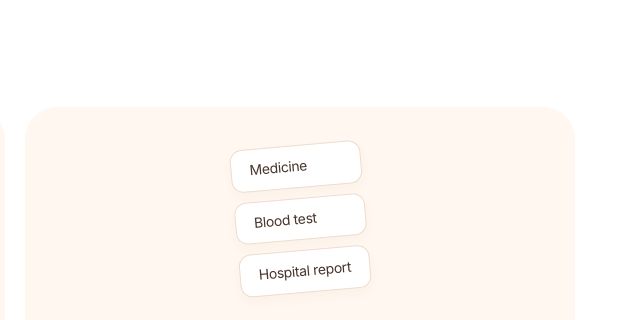
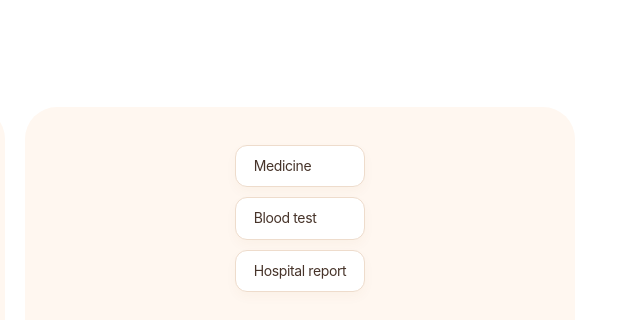
Before and after one commit to namtrantrandinh-sys/pharmasnap-web, a website: page index.html in a window 1280 px wide. Shown: the part 10120-10440 px from the top of the page, 625-1265 px from the left. Drawn offline with Linux system fonts and the light colour scheme.

Commit message:
Straighten document preview labels

```diff
--- a/_preview.css
+++ b/_preview.css
@@ -7,7 +7,7 @@
 .pfs-preview-card h3 { font-size:28px; line-height:1.15; letter-spacing:-.03em; margin:0 0 12px; }
 .pfs-preview-card p { color:#636366; font-size:17px; line-height:1.5; margin:0 0 24px; }
 .pfs-preview-orb { width:160px; height:160px; object-fit:contain; align-self:center; margin:0 auto 24px; }
-.pfs-preview-documents { height:160px; display:flex; flex-direction:column; justify-content:center; gap:10px; align-self:center; margin-bottom:24px; transform:rotate(-5deg); }
+.pfs-preview-documents { height:160px; display:flex; flex-direction:column; justify-content:center; gap:10px; align-self:center; margin-bottom:24px; transform:none; }
 .pfs-preview-documents span { background:#fff; color:#47342a; border:1px solid #eedccc; border-radius:12px; padding:10px 18px; font-size:14px; box-shadow:0 5px 12px #804a2709; }
 .pfs-preview-card a { display:inline-flex; align-items:center; gap:14px; min-height:48px; padding:12px 18px; border-radius:24px; background:#1d1d1f; color:white; font-size:15px; font-weight:600; margin-top:auto; text-decoration:none; }
 .pfs-preview-card a:hover { background:#9b3100; }
```
